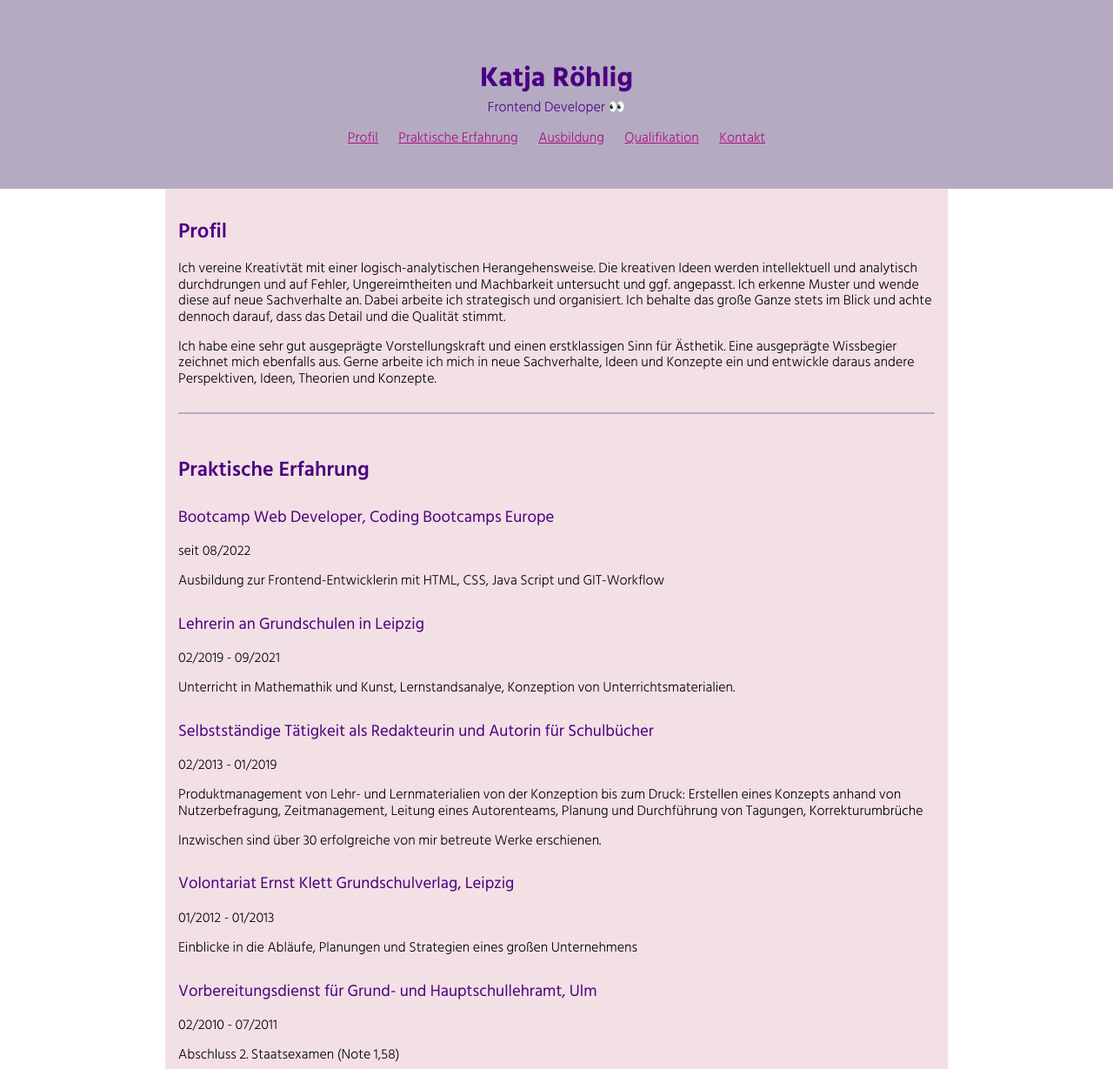
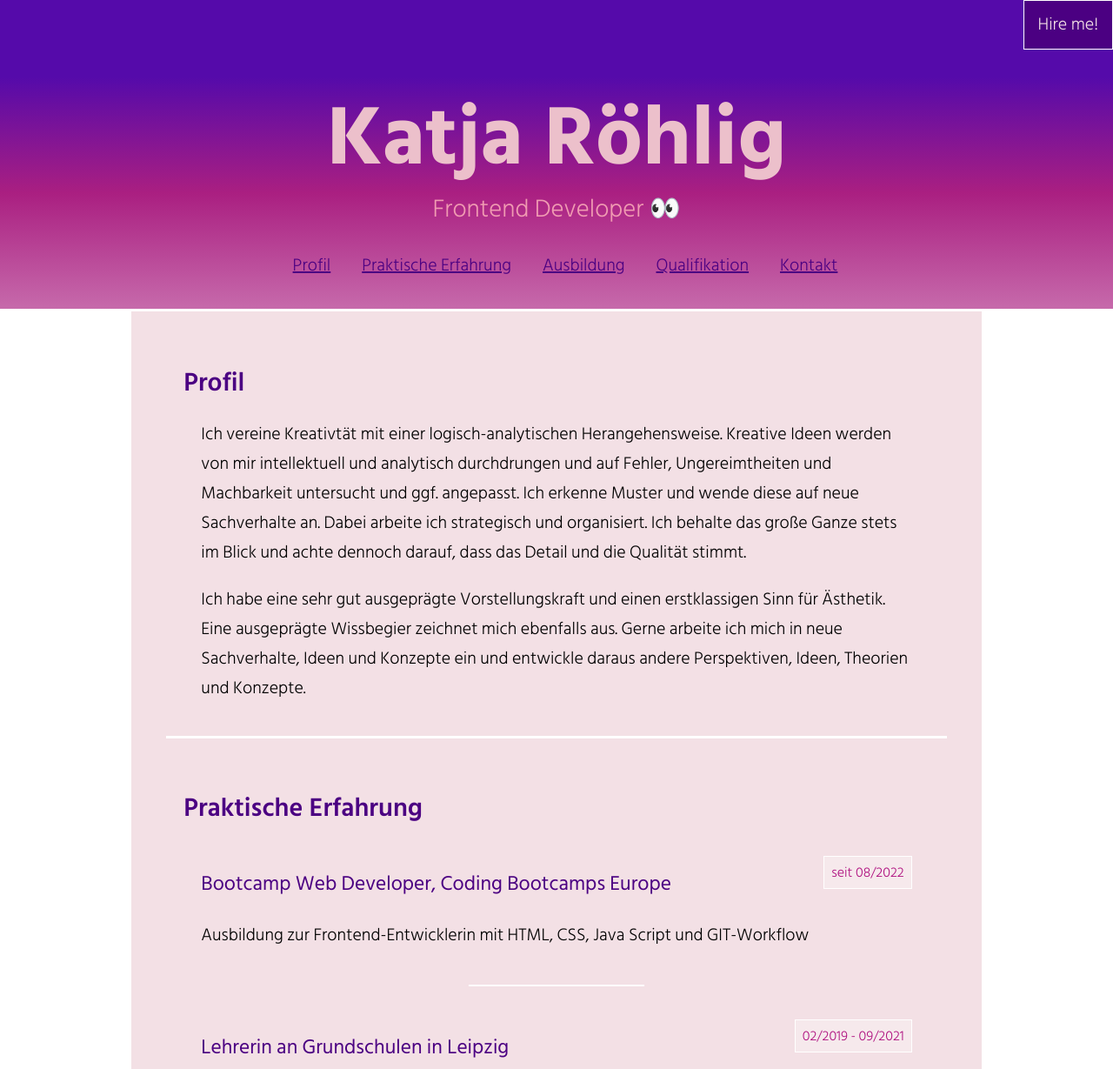
Before and after one commit to katja-roehlig/My-curriculum-vitae, a plain HTML site: page index.html in a window 1280 px wide. Shown: the top 1229 px of the page at 87% size. Drawn offline with nearby package versions, Linux system fonts and the light colour scheme.

Commit message:
Added more styling

```diff
--- a/index.html
+++ b/index.html
@@ -8,29 +8,32 @@
     <meta name="author" content="Katja Roehlig">
     <meta name="description" content="Lebenslauf Katja Roehlig">
     <link rel="stylesheet" href="https://unpkg.com/normalize.css@8.0.1/normalize.css" />
+    <title> Lebenslauf Katja Röhlig</title>
     <link rel="stylesheet" href="style.css">
 </head>
-<title> Lebenslauf Katja Röhlig</title>
 
 <body>
-    <header class="header-style">
-        <h1>Katja Röhlig</h1>
-        <p id="profession">Frontend Developer</p>
+    <header class="header">
+        <div class="header-style">
+            <h1>Katja Röhlig</h1>
+            <p id="profession">Frontend Developer</p>
+        </div>
 
-        <nav>
+        <nav id="nav">
             <a href="#profile" class="nav-style" id="test">Profil</a>
             <a href="#experience" class="nav-style">Praktische Erfahrung</a>
             <a href="#education" class="nav-style">Ausbildung</a>
             <a href="#skills" class="nav-style">Qualifikation</a>
             <a href="#contact" class="nav-style">Kontakt</a>
         </nav>
+        <aside class="hire-me">Hire me!</aside>
     </header>
 
-    <main class="main-style">
+    <main class="main">
         <article>
-            <h2 id="profile">Profil</h2>
+            <h2 id="profile" class="position-heading">Profil</h2>
             <p>Ich vereine Kreativtät mit einer logisch-analytischen Herangehensweise.
-                Die kreativen Ideen werden intellektuell und analytisch durchdrungen und auf Fehler,
+                Kreative Ideen werden von mir intellektuell und analytisch durchdrungen und auf Fehler,
                 Ungereimtheiten und Machbarkeit untersucht und ggf. angepasst. Ich erkenne Muster und wende diese auf
                 neue Sachverhalte an.
                 Dabei arbeite ich strategisch und organisiert. Ich behalte das große Ganze stets im Blick und achte
@@ -42,27 +45,27 @@
 
         </article>
         <article class="between-article">
-            <h2 id="experience">Praktische Erfahrung</h2>
+            <h2 id="experience" class="position-heading">Praktische Erfahrung</h2>
             <section class="between-section">
-                <header>
+                <header class="subheader-flex">
                     <h3>Bootcamp Web Developer, Coding Bootcamps Europe</h3>
-                    <p>seit 08/2022</p>
+                    <p class="time">seit 08/2022</p>
                 </header>
                 <p>Ausbildung zur Frontend-Entwicklerin mit HTML, CSS, Java Script und GIT-Workflow</p>
             </section>
-
+            <hr>
             <section class="between-section">
-                <header>
+                <header class="subheader-flex">
                     <h3>Lehrerin an Grundschulen in Leipzig</h3>
-                    <p>02/2019 - 09/2021</p>
+                    <p class="time">02/2019 - 09/2021</p>
                 </header>
                 <p>Unterricht in Mathemathik und Kunst, Lernstandsanalye, Konzeption von Unterrichtsmaterialien.</p>
             </section>
-
+            <hr>
             <section class="between-section">
-                <header>
+                <header class="subheader-flex">
                     <h3>Selbstständige Tätigkeit als Redakteurin und Autorin für Schulbücher</h3>
-                    <p>02/2013 - 01/2019</p>
+                    <p class="time">02/2013 - 01/2019</p>
                 </header>
                 <p>Produktmanagement von Lehr- und Lernmaterialien von der Konzeption bis zum Druck: Erstellen eines
                     Konzepts anhand von Nutzerbefragung,
@@ -70,30 +73,30 @@
                 </p>
                 <p>Inzwischen sind über 30 erfolgreiche von mir betreute Werke erschienen.</p>
             </section>
-
+            <hr>
             <section class="between-section">
-                <header>
+                <header class="subheader-flex">
                     <h3>Volontariat Ernst Klett Grundschulverlag, Leipzig</h3>
-                    <p>01/2012 - 01/2013</p>
+                    <p class="time">01/2012 - 01/2013</p>
                 </header>
                 <p>Einblicke in die Abläufe, Planungen und Strategien eines großen Unternehmens</p>
             </section>
 
             <section class="between-section">
-                <header>
+                <header class="subheader-flex">
                     <h3>Vorbereitungsdienst für Grund- und Hauptschullehramt, Ulm</h3>
-                    <p>02/2010 - 07/2011</p>
+                    <p class="time">02/2010 - 07/2011</p>
                 </header>
                 <p>Abschluss 2. Staatsexamen (Note 1,58)</p>
             </section>
         </article>
 
         <article class="between-article">
-            <h2 id="education">Ausbildung</h2>
+            <h2 id="education" class="position-heading">Ausbildung</h2>
             <section class="between-section">
-                <header>
+                <header class="subheader-flex">
                     <h3>Studium Lehramt an Grundschulen, Universität Regensburg</h3>
-                    <p>04/2003 - 07/2009</p>
+                    <p class="time">04/2003 - 07/2009</p>
                 </header>
                 <p>Fächer: Mathematik, Kunst, Deutsch Biologie</p>
                 <p>
@@ -103,9 +106,10 @@
         </article>
 
         <article class="between-article">
-            <h2 id="skills">Qualifikation</h2>
-            <section class="between-section">
+            <h2 id="skills" class="position-heading">Qualifikation</h2>
+            <section class="between-section skill-grid">
                 <h3>Soft Skills</h3>
+
                 <ul>
                     <li>Zuverlässigkeit</li>
                     <li>Empathie</li>
@@ -113,9 +117,7 @@
                     <li>Selbstreflexion</li>
                     <li>Leistungsbereitschaft</li>
                 </ul>
-            </section>
 
-            <section class="between-section">
                 <h3>IT-Fähigkeiten</h3>
                 <ul>
                     <li>HTML 5</li>
@@ -125,20 +127,24 @@
                 </ul>
             </section>
         </article>
-        <address class="between-article">
-            <h2 id="contact">Kontakt</h2>
+    </main>
+
+    <footer class="footer">
+        <adress>
+            <p id="contact">Hat Ihnen mein Lebenslauf gefallen? Kontaktieren sie mich!</p>
             <p>
-                <button type="button" class="nav-style">
-                    <a href="mailto:katja-roehlig@mail.de" class="contact-link">Mail schreiben</a>
+                <button type="button" class="button">
+                    <a href="mailto:katja-roehlig@mail.de" class="contact-link">Mail</a>
                 </button>
 
-                <button type="button" class="nav-style">
-                    <a href="tel: 0179 3713046" class="contact-link">Anruf</a>
+                <button type="button" class="button">
+                    <a href="tel: 0179 3713046" class="contact-link">Fon</a>
                 </button>
             </p>
-        </address>
+            </address>
+    </footer>
 
-    </main>
+
 
 </body>
 
--- a/style.css
+++ b/style.css
@@ -1,7 +1,11 @@
-/*document styling*/
+/* Document styling **************************************************************************************************************************** */
 
 * {
   box-sizing: border-box;
+}
+
+body {
+  margin: 0px;
 }
 
 *::selection {
@@ -9,11 +13,15 @@
   color: rgb(243, 224, 229);
 }
 
-body {
-  margin: 0px;
+address {
+  all: unset;
 }
 
-/*Font-Styling*/
+hr {
+  width: 10em;
+  border: 1px solid white;
+}
+/* font-styling ******************************************************************************************************************************** */
 
 @font-face {
   font-family: "HindSiliguri";
@@ -38,15 +46,16 @@ body {
   src: url("fonts/Hind_Siliguri/HindSiliguri-Regular.ttf");
   font-weight: 400;
 }
-
 html {
   font-family: "HindSiliguri";
   font-weight: 200;
+  font-size: 16px;
 }
 
 h1 {
   font-family: "HindSiliguri", sans-serif;
-  margin-bottom: -10px;
+  margin-bottom: 0.1em;
+  color: rgb(236, 192, 203);
 }
 
 h2 {
@@ -57,68 +66,199 @@ h2 {
 h3 {
   font-family: "HindSiliguri", sans-serif;
   font-weight: 400;
+  margin-bottom: 0;
 }
 
-h1,
 h2,
 h3 {
   color: indigo;
 }
 
-/* classes*/
-
-.header-style {
-  text-align: center;
-  background-color: rgb(180, 171, 194);
-  color: indigo;
-  padding: 50px 15px;
+/* classes ************************************************************************************************************************************************* */
+.footer {
+  max-width: 90ch;
+  margin: 0 auto;
+  padding: 2rem 1rem;
+  background-color: rgb(243, 224, 229);
+  border-top: 3px solid white;
 }
 
-.main-style {
-  max-width: 900px;
+.header {
+  text-align: center;
+  background-image: linear-gradient(#550aaa 25%, #aa1f81, #aa1f81aa);
+  color: rgb(180, 171, 194);
+  padding: 2em 1em 1.5em 1em;
+  position: relative;
+}
+
+.main {
+  max-width: 90ch;
   margin: 0 auto;
-  padding: 15px;
-  background-color: rgb(243, 224, 229);
+  padding: 2rem 1rem;
+  background-color: #f3e0e5;
+  border-top: 3px solid white;
+  line-height: 1.7rem;
 }
 
 .nav-style {
-  padding: 10px;
-  color: rgb(174, 13, 126);
+  padding: 0.4em;
+  margin-left: 1em;
+  color: indigo;
 }
 
 .between-article {
-  padding-top: 30px;
-  margin-top: 30px;
-  border-top: 2px solid rgb(180, 171, 194);
+  padding-top: 1.9rem;
+  margin-top: 1.9rem;
+  border-top: 3px solid white;
 }
 
 .between-section {
-  margin-top: 30px;
+  margin-top: 1.5em;
+  margin-bottom: 2em;
 }
 
 .contact-link {
   color: rgb(174, 13, 126);
 }
+.hire-me {
+  position: absolute;
+  top: 1.5rem;
+  right: 2.5rem;
+  background: indigo;
+  color: rgb(243, 224, 229);
+  padding: 0.8rem;
+  border: 1px solid white;
+}
 
-/*ids*/
+.position-heading {
+  position: relative;
+  left: -1rem;
+}
+
+.time {
+  border: 1px solid white;
+  padding: 0.05rem 0.4rem;
+  margin-top: 0.5em;
+  font-size: 0.9em;
+  color: rgb(174, 13, 126);
+  background-color: #ffffff44;
+}
+
+.header-style {
+  font-size: 2.4rem;
+}
+
+.subheader-flex {
+  display: flex;
+  flex-direction: column;
+  justify-content: flex-start;
+}
+
+.footer {
+  max-width: 90ch;
+  margin: 0 auto;
+  padding: 2rem 1rem;
+  border-top: 3px solid white;
+  background-image: linear-gradient(#aa1f81aa, #aa1f81, #550aaa 75%);
+  text-align: center;
+}
+
+.button {
+  background-color: color rgb(236, 192, 203);
+  padding: 0.3em 0.8em 0.3em 0.8em;
+  border-radius: 0.3em;
+  margin: 0.5em 0.2em;
+}
+
+/* ids ****************************************************************************************************************************************************** */
 #contact {
-  font-style: normal;
+  color: rgb(236, 192, 203);
+}
+
+#nav {
+  display: flex;
+  flex-direction: column;
+}
+
+#profession {
+  font-size: 0.6em;
+  margin-top: 0em;
+  color: rgb(240, 155, 178);
+}
+
+/* special selectors *************************************************************************************************************************************** */
+
+.nav-style:hover {
+  background-color: indigo;
+  color: rgb(243, 224, 229);
+}
+.nav-style:active {
+  color: rgb(236, 192, 203);
 }
 
 #profession::after {
   content: " 👀";
 }
 
-/* special selectors */
-
-.nav-style:visited {
-  color: rgb(106, 105, 109);
+main > article {
+  padding-left: 2rem;
+  padding-right: 2rem;
+}
+main > address {
+  padding-left: 2rem;
+  padding-right: 2rem;
 }
 
-.nav-style:hover {
-  background-color: rgb(174, 13, 126);
-  color: rgb(243, 224, 229);
+/* media-queries ****************************************************************************************************************************** */
+
+@media screen and (min-width: 768px) {
+  html {
+    font-size: 18px;
+  }
+
+  #nav {
+    flex-direction: row;
+    justify-content: center;
+  }
+
+  .subheader-flex {
+    flex-direction: row;
+    justify-content: space-between;
+  }
+  .time {
+    font-size: 0.8em;
+  }
+
+  .skill-grid {
+    display: grid;
+    grid-template-columns: 1fr 2fr;
+  }
+  .main {
+    padding: 2rem 2rem;
+  }
 }
-.nav-style:active {
-  color: indigo;
+
+@media screen and (min-width: 992px) {
+  html {
+    font-size: 20px;
+  }
+
+  .hire-me {
+    position: fixed;
+    right: 0;
+    top: 0;
+  }
+
+  /* .between-article {
+    padding-top: 2.2em;
+    margin-top: 2.2em;
+    border-top: 3px solid white;
+  }*/
 }
+
+@media print {
+  .hire-me,
+  #nav {
+    display: none;
+  }
+}
```
